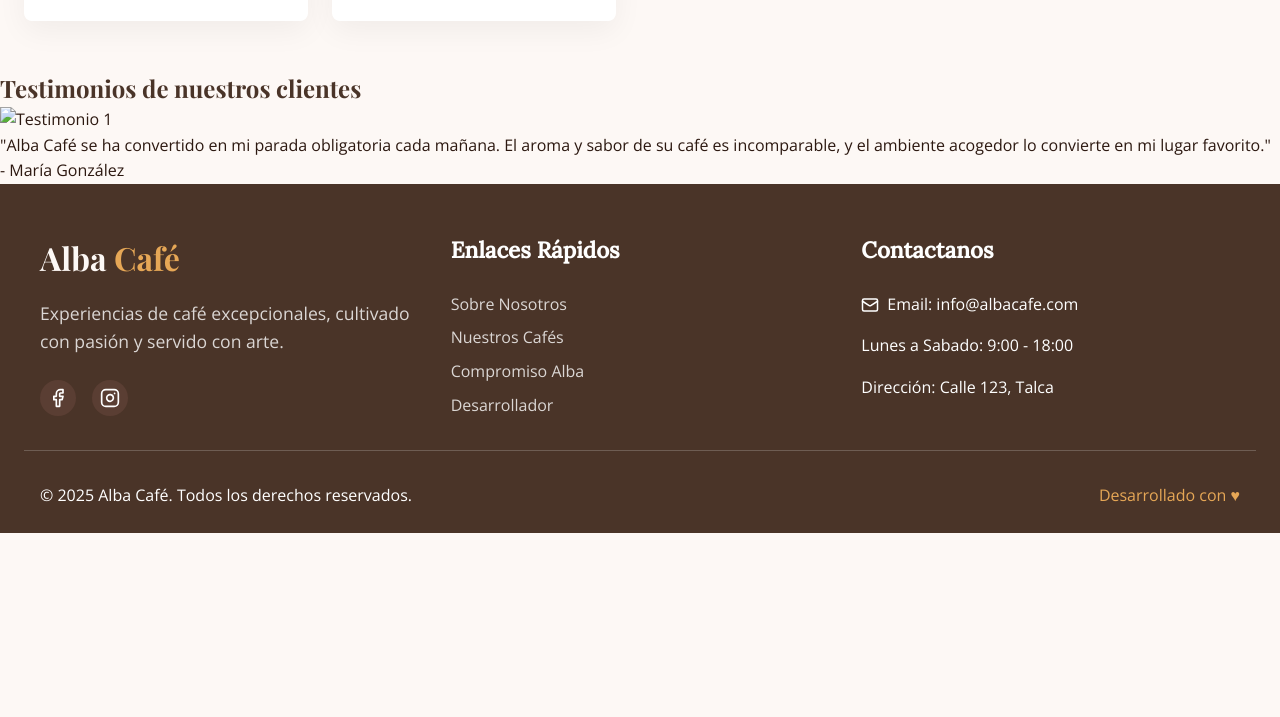
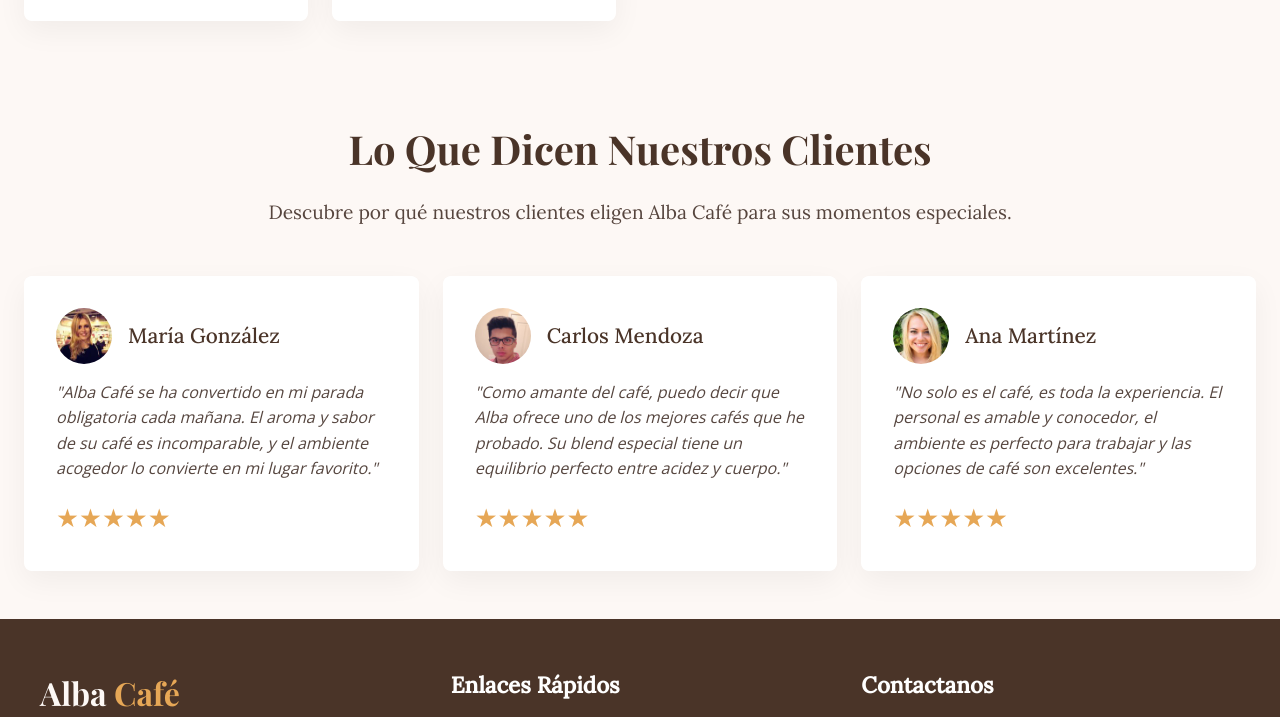
Before and after one commit to Felipe-Islas-UCM/Ev1_Desarrollo_Web, a plain HTML site: page index.html in a window 1280 px wide. Shown: the part 2083-2800 px from the top of the page. Before the commit the page ends 2616 px from the top, so only its background shows below. Drawn offline with nearby package versions, Linux system fonts and the light colour scheme.

Commit message:
Finalización sección testimonios

```diff
--- a/estilos.css
+++ b/estilos.css
@@ -493,6 +493,129 @@ img {
 }
 
 
+/* Sección Testimonios */
+.testimonios {
+    padding: var(--spacing-xxl) var(--spacing-lg);
+    background-color: var(--color-background);
+}
+
+.testimonios .container {
+    max-width: 1400px;
+    margin: 0 auto;
+}
+
+.testimonios h2 {
+    font-size: 2.5rem;
+    color: var(--color-primary);
+    text-align: center;
+    margin-bottom: var(--spacing-md);
+}
+
+.testimonios .section-description {
+    text-align: center;
+    max-width: 800px;
+    margin: 0 auto var(--spacing-xxl);
+    font-family: 'Lora', serif;
+    color: var(--color-text);
+    opacity: 0.8;
+    font-size: 1.2rem;
+    line-height: 1.6;
+}
+
+.testimonios-container {
+    display: grid;
+    grid-template-columns: repeat(3, 1fr);
+    gap: var(--spacing-lg);
+}
+
+.testimonio-card {
+    background: white;
+    padding: var(--spacing-xl);
+    border-radius: var(--border-radius);
+    box-shadow: 0 10px 30px rgba(0, 0, 0, 0.05);
+    display: flex;
+    flex-direction: column;
+    transition: all 0.3s ease;
+    opacity: 0;
+    animation: fadeInUp 0.6s ease-out forwards;
+}
+
+.testimonio-card:hover {
+    box-shadow: 0 20px 40px rgba(0, 0, 0, 0.1);
+    transform: translateY(-5px);
+}
+
+.testimonio-card:nth-child(1) { animation-delay: 0ms; }
+.testimonio-card:nth-child(2) { animation-delay: 150ms; }
+.testimonio-card:nth-child(3) { animation-delay: 300ms; }
+
+.cliente-info {
+    display: flex;
+    align-items: center;
+    margin-bottom: var(--spacing-md);
+}
+
+.cliente-foto-container {
+    width: 56px;
+    height: 56px;
+    border-radius: 50%;
+    overflow: hidden;
+    margin-right: var(--spacing-md);
+}
+
+.cliente-foto {
+    width: 100%;
+    height: 100%;
+    object-fit: cover;
+}
+
+.testimonio-card h3 {
+    font-family: 'Lora', serif;
+    font-size: 1.3rem;
+    color: var(--color-primary);
+    font-weight: 500;
+}
+
+.testimonio-texto {
+    color: var(--color-text);
+    opacity: 0.8;
+    font-style: italic;
+    margin-bottom: var(--spacing-md);
+    flex-grow: 1;
+    line-height: 1.6;
+}
+
+.rating {
+    display: flex;
+    gap: 4px;
+    color: var(--color-accent);
+    margin: 0;
+    font-size: 1.6rem;
+}
+
+
+/* Media Queries */
+@media (max-width: 1024px) {
+    .testimonios-container {
+        grid-template-columns: repeat(2, 1fr);
+    }
+}
+
+@media (max-width: 768px) {
+    .testimonios h2 {
+        font-size: 2rem;
+    }
+
+    .testimonios-container {
+        grid-template-columns: 1fr;
+    }
+
+    .testimonio-card {
+        padding: var(--spacing-lg);
+    }
+}
+
+
 
 /* Footer */
 .footer {
@@ -728,6 +851,6 @@ img {
 }
 
 
-.hero-content, .feature {
+.hero-content, .cafe-card, .feature {
     animation: fadeInUp 1s ease-out forwards;
 }
--- a/index.html
+++ b/index.html
@@ -49,7 +49,7 @@
             <div class="cafe-cards-container">
                 <div class="cafe-cards">
                     <div class="cafe-card">
-                        <img src="assets/espresso-alba.jpg" alt="Espresso Alba">
+                        <img src="assets/cafes/espresso-alba.jpg" alt="Espresso Alba">
                         <div class="cafe-info">
                             <h3>Espresso Alba</h3>
                             <div class="rating">★★★★★</div>
@@ -58,7 +58,7 @@
                     </div>
 
                     <div class="cafe-card">
-                        <img src="assets/cappuccino-alba.jpg" alt="Cappuccino Alba">
+                        <img src="assets/cafes/cappuccino-alba.jpg" alt="Cappuccino Alba">
                         <div class="cafe-info">
                             <h3>Cappuccino Alba</h3>
                             <div class="rating">★★★★★</div>
@@ -67,7 +67,7 @@
                     </div>
 
                     <div class="cafe-card">
-                        <img src="assets/latte-alba.jpg" alt="Latte Alba">
+                        <img src="assets/cafes/latte-alba.jpg" alt="Latte Alba">
                         <div class="cafe-info">
                             <h3>Latte Alba</h3>
                             <div class="rating">★★★★★</div>
@@ -76,7 +76,7 @@
                     </div>
 
                     <div class="cafe-card">
-                        <img src="assets/americano-alba.jpg" alt="Americano Alba">
+                        <img src="assets/cafes/americano-alba.jpg" alt="Americano Alba">
                         <div class="cafe-info">
                             <h3>Americano Alba</h3>
                             <div class="rating">★★★★★</div>
@@ -85,7 +85,7 @@
                     </div>
 
                     <div class="cafe-card">
-                        <img src="assets/mocha-alba.jpg" alt="Mocha Alba">
+                        <img src="assets/cafes/mocha-alba.jpg" alt="Mocha Alba">
                         <div class="cafe-info">
                             <h3>Mocha Alba</h3>
                             <div class="rating">★★★★★</div>
@@ -158,15 +158,54 @@
     </section>
 
      <!-- Testimonios -->
-     <section class="testimonios">
-        <h2>Testimonios de nuestros clientes</h2>
-        <div class="testimonio">
-            <img src="assets/testimonio1.jpg" alt="Testimonio 1">
-            <p>"Alba Café se ha convertido en mi parada obligatoria cada mañana. El aroma y sabor de su café es incomparable, y el ambiente acogedor lo convierte en mi lugar favorito."</p>
-            <p class="testimonio-nombre">- María González</p>
+     <!-- Testimonios -->
+    <section id="testimonios" class="testimonios">
+        <div class="container">
+            <h2>Lo Que Dicen Nuestros Clientes</h2>
+            <p class="section-description">Descubre por qué nuestros clientes eligen Alba Café para sus momentos especiales.</p>
+
+            <div class="testimonios-container">
+                <div class="testimonio-card">
+                    <div class="cliente-info">
+                        <div class="cliente-foto-container">
+                            <img src="assets/clientes/maria.jpg" alt="María González" class="cliente-foto">
+                        </div>
+                        <h3>María González</h3>
+                    </div>
+                    <p class="testimonio-texto">"Alba Café se ha convertido en mi parada obligatoria cada mañana. El aroma y sabor de su café es incomparable, y el ambiente acogedor lo convierte en mi lugar favorito."</p>
+                    <div class="rating">
+                        ★★★★★
+                    </div>
+                </div>
+
+                <div class="testimonio-card">
+                    <div class="cliente-info">
+                        <div class="cliente-foto-container">
+                            <img src="assets/clientes/carlos.jpg" alt="Carlos Mendoza" class="cliente-foto">
+                        </div>
+                        <h3>Carlos Mendoza</h3>
+                    </div>
+                    <p class="testimonio-texto">"Como amante del café, puedo decir que Alba ofrece uno de los mejores cafés que he probado. Su blend especial tiene un equilibrio perfecto entre acidez y cuerpo."</p>
+                    <div class="rating">
+                        ★★★★★
+                    </div>
+                </div>
+
+                <div class="testimonio-card">
+                    <div class="cliente-info">
+                        <div class="cliente-foto-container">
+                            <img src="assets/clientes/ana.jpg" alt="Ana Martínez" class="cliente-foto">
+                        </div>
+                        <h3>Ana Martínez</h3>
+                    </div>
+                    <p class="testimonio-texto">"No solo es el café, es toda la experiencia. El personal es amable y conocedor, el ambiente es perfecto para trabajar y las opciones de café son excelentes."</p>
+                    <div class="rating">
+                        ★★★★★
+                    </div>
+                </div>
+            </div>
         </div>
-
-     </section>
+    </section>
 
       <!-- Footer -->
     <footer id="contacto" class="footer">
```
Also changed, not shown: assets/cafes/americano-alba.jpg (renamed from assets/americano-alba.jpg), assets/cafes/cappuccino-alba.jpg (renamed from assets/cappuccino-alba.jpg), assets/cafes/espresso-alba.jpg (renamed from assets/espresso-alba.jpg), assets/cafes/latte-alba.jpg (renamed from assets/latte-alba.jpg), assets/cafes/mocha-alba.jpg (renamed from assets/mocha-alba.jpg), assets/clientes/ana.jpg (added), assets/clientes/carlos.jpg (added), assets/clientes/maria.jpg (added), assets/svgs/star.svg (added).
